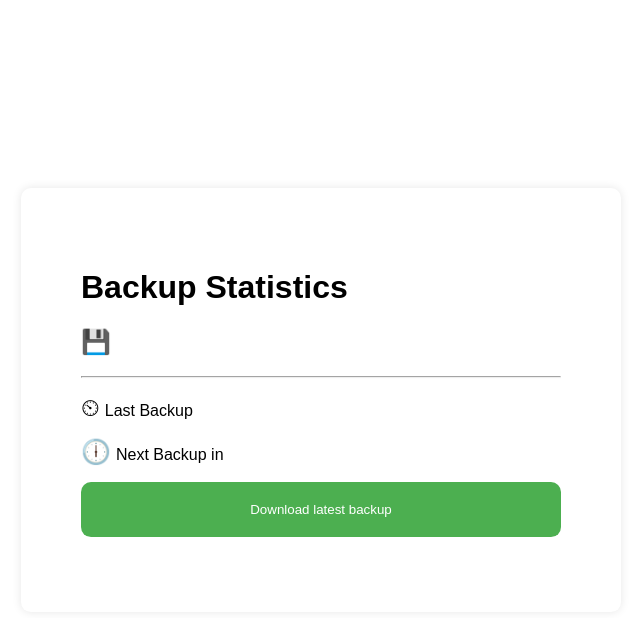
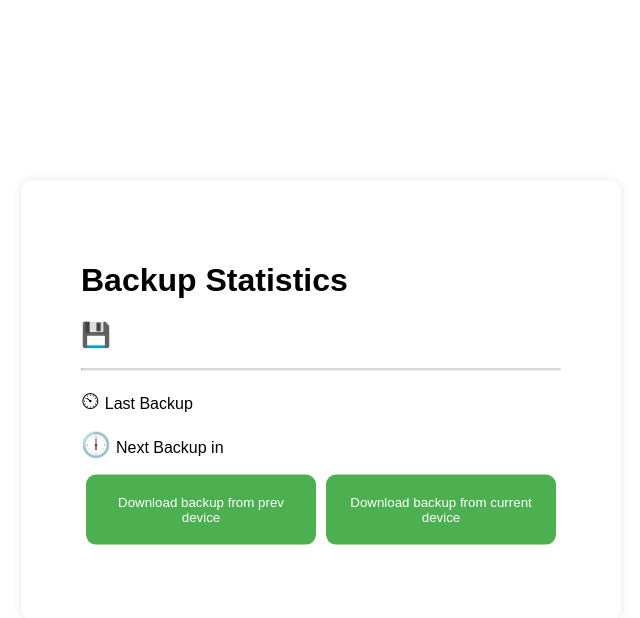
Before and after one commit to gordonampotech/autobackup_staging, a Flask app: page / in a window 1280 px wide. Shown: the top 618 px of the page, without its empty margins (319-959 px from the left). Run offline with Flask 2, Linux system fonts and the light colour scheme.

Commit message:
Change to one backup + ui changes

```diff
--- a/autobackup/templates/index.html
+++ b/autobackup/templates/index.html
@@ -41,18 +41,21 @@
     margin-right: 5px; /* Adjust spacing between icon and text */
   }
 
+  .buttons {
+    display: flex;
+  }
+
   button {
-    padding: 10px;
+    padding: 20px;
     background-color: #4caf50;
     color: #fff;
     border: none;
-    border-radius: 4px;
+    border-radius: 10px;
     cursor: pointer;
-    width: 100%;
-    padding: 20px;
+    width: calc(50% - 10px); /* Adjust width to account for any spacing, or remove if not needed */
     box-sizing: border-box;
-    border-radius: 10px;
-    margin-bottom: 15px;
+    margin-bottom: 15px; /* Adjust or remove if it causes layout issues */
+    margin: 0 5px 15px 5px;
   }
 
   .backup_status {
@@ -73,7 +76,10 @@
             <p id="prev_backup"><span class="stat-icon">&#x23F2;</span>Last Backup </p>
             <p id="next_backup"><span class="stat-icon">&#128341;</span>Next Backup in </p>
         </div>
-        <button onclick="downloadLatestBackup(event)">Download latest backup</button>
+        <div class="buttons">
+          <button onclick="downloadLatestBackup(event)">Download backup from prev device</button>
+          <button onclick="downloadLatestBackup(event)">Download backup from current device</button>
+        </div>
         <h4 class="backup_status" id="backup_status" hidden>backup failed</h4>
       </div>
   </div>
```
Also changed, not shown: 1 other file.
